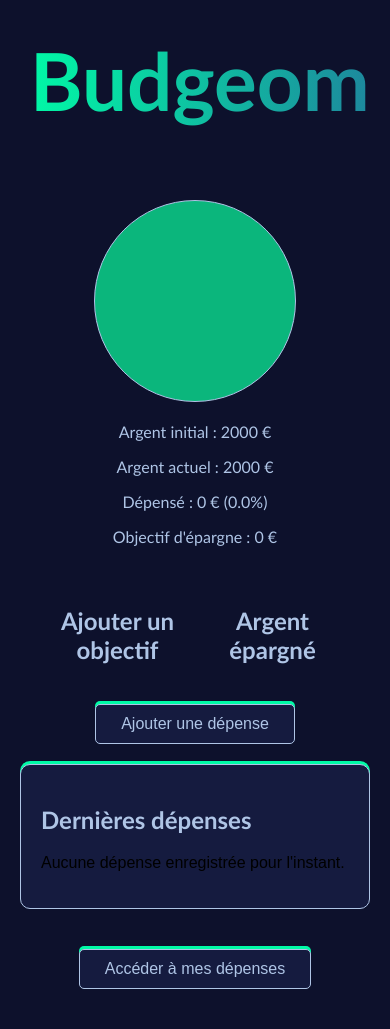
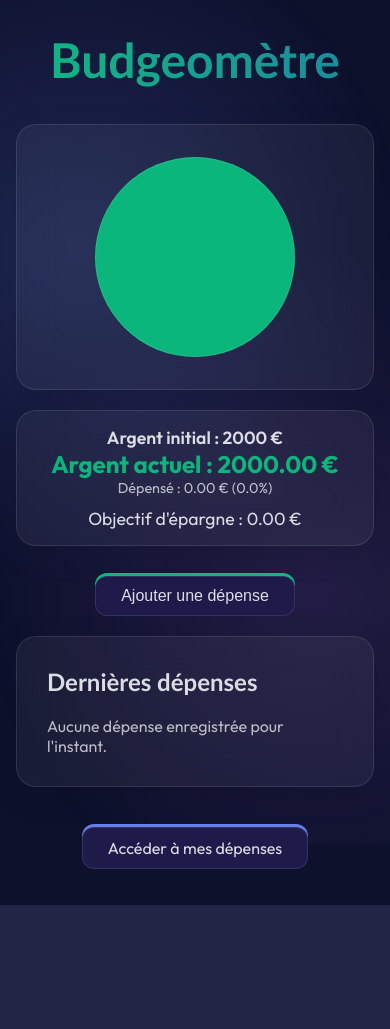
Before and after one commit to aferrah/Budgeometre, a Flask app: page / in a window 390 px wide; the page is wider, and only the part inside the window is pictured. After the commit the page ends 905 px from the top of that part, so only its background shows below. Run offline with Flask 3, Linux system fonts and the light colour scheme; data that the repository does not hold is empty.

Commit message:
ajout d'une route à app.py pour aller au dashboard depuis la page de garde création d'une page html de base pour l'héritage

```diff
--- a/app.py
+++ b/app.py
@@ -4,22 +4,17 @@ from datetime import datetime
 
 app = Flask(__name__)
 
-# --- CONFIG BD ---
-# Fichier SQLite local : budget.db dans ton projet
 app.config["SQLALCHEMY_DATABASE_URI"] = "sqlite:///budget.db"
 app.config["SQLALCHEMY_TRACK_MODIFICATIONS"] = False
 
 db = SQLAlchemy(app)
 
-# --- MODELES BD ---
 
 class Categorie(db.Model):
     __tablename__ = "CATEGORIE"
-
     idCategorie = db.Column(db.Integer, primary_key=True)
     nom = db.Column(db.String(50), nullable=False)
     description = db.Column(db.String(255))
-
     transactions = db.relationship("Transaction", back_populates="categorie")
     objectifs = db.relationship("Objectif", back_populates="categorie")
 
@@ -29,21 +24,17 @@ class Categorie(db.Model):
 
 class Transaction(db.Model):
     __tablename__ = "TRANSACTION"
-
     idTransaction = db.Column(db.Integer, primary_key=True)
     montant = db.Column(db.Numeric(15, 2), nullable=False)
     dateTransaction = db.Column(db.DateTime, nullable=False, default=datetime.utcnow)
     titre = db.Column(db.String(100), nullable=False)
     commentaire = db.Column(db.String(255))
-
     idCategorie = db.Column(
         db.Integer,
         db.ForeignKey("CATEGORIE.idCategorie", ondelete="RESTRICT"),
         nullable=False,
     )
-
     categorie = db.relationship("Categorie", back_populates="transactions")
-
     __table_args__ = (
         db.Index("idx_transaction_date", "dateTransaction"),
         db.Index("idx_transaction_categorie", "idCategorie"),
@@ -55,55 +46,39 @@ class Transaction(db.Model):
 
 class Objectif(db.Model):
     __tablename__ = "OBJECTIF"
-
     idObjectif = db.Column(db.Integer, primary_key=True)
     montant = db.Column(db.Numeric(15, 2), nullable=False)
     description = db.Column(db.String(255))
-    frequence = db.Column(db.String(20))  # 'mensuel', 'annuel', etc.
+    frequence = db.Column(db.String(20))
     dateDebut = db.Column(db.DateTime)
     dateFin = db.Column(db.DateTime)
-
     idCategorie = db.Column(
         db.Integer,
         db.ForeignKey("CATEGORIE.idCategorie", ondelete="RESTRICT"),
         nullable=False,
     )
-
     categorie = db.relationship("Categorie", back_populates="objectifs")
 
     def __repr__(self):
         return f"<Objectif {self.description} {self.montant}>"
 
 
-# --- ROUTES FLASK SIMPLES ---
-
 @app.route("/")
 def home():
     argentInitial = 2000
-    # Récupère des données depuis la base et les envoie au template
-    # - dernières transactions (10)
     transactions = (
         Transaction.query.order_by(Transaction.dateTransaction.desc()).limit(10).all()
     )
-
-    # - somme totale des transactions (montants négatifs = dépenses)
     total_transactions = db.session.query(db.func.coalesce(db.func.sum(Transaction.montant), 0)).scalar()
-
-    # - argentActuel = argentInitial + somme des transactions
-    argentActuel = float(argentInitial) + float(total_transactions) if total_transactions is not None else float(argentInitial)
-
-    # - totaux par catégorie (nom, somme)
+    argentActuel = float(argentInitial) + float(total_transactions) if total_transactions is not None else float(
+        argentInitial)
     category_totals = (
         db.session.query(Categorie.nom, db.func.coalesce(db.func.sum(Transaction.montant), 0))
         .join(Transaction)
         .group_by(Categorie.idCategorie)
         .all()
     )
-
-    # - objectifs
     objectifs = Objectif.query.all()
-
-    # - somme des objectifs (pour l'UI)
     objectif_total = db.session.query(db.func.coalesce(db.func.sum(Objectif.montant), 0)).scalar()
 
     return render_template(
@@ -117,10 +92,13 @@ def home():
     )
 
 
+@app.route("/dashboard")
+def budget_dashboard():
+    return render_template("budget-dashboard.html")
+
+
 @app.route("/init-test")
 def init_test():
-    """Crée plusieurs catégories, transactions et objectifs pour tester."""
-    # 1) Créer les catégories
     cat_alimentation = Categorie(nom="Alimentation", description="Courses, restos, etc.")
     cat_transport = Categorie(nom="Transport", description="Essence, transports publics")
     cat_loisirs = Categorie(nom="Loisirs", description="Cinéma, activités")
@@ -128,14 +106,15 @@ def init_test():
     db.session.add_all([cat_alimentation, cat_transport, cat_loisirs])
     db.session.commit()
 
-    # 2) Créer plusieurs transactions
     transactions_data = [
-        Transaction(titre="Courses supermarché", montant=-45.30, categorie=cat_alimentation, commentaire="Courses hebdo"),
+        Transaction(titre="Courses supermarché", montant=-45.30, categorie=cat_alimentation,
+                    commentaire="Courses hebdo"),
         Transaction(titre="Restaurant", montant=-28.50, categorie=cat_alimentation, commentaire="Déjeuner en famille"),
         Transaction(titre="Essence", montant=-60.00, categorie=cat_transport, commentaire="Plein d'essence"),
         Transaction(titre="Ticket bus", montant=-15.00, categorie=cat_transport, commentaire="Abonnement mensuel"),
         Transaction(titre="Cinéma", montant=-12.00, categorie=cat_loisirs, commentaire="Film avec amis"),
-        Transaction(titre="Courses Leclerc", montant=-38.75, categorie=cat_alimentation, commentaire="Courses principales"),
+        Transaction(titre="Courses Leclerc", montant=-38.75, categorie=cat_alimentation,
+                    commentaire="Courses principales"),
         Transaction(titre="Café", montant=-5.50, categorie=cat_alimentation, commentaire="Pause café au travail"),
     ]
 
@@ -143,7 +122,6 @@ def init_test():
         db.session.add(tr)
     db.session.commit()
 
-    # 3) Créer des objectifs
     obj_alimentation = Objectif(
         montant=250,
         description="Budget alimentation mensuel",
@@ -165,7 +143,6 @@ def init_test():
 
 @app.route("/transactions")
 def list_transactions():
-    """Afficher toutes les transactions en texte brut."""
     transactions = Transaction.query.order_by(Transaction.dateTransaction.desc()).all()
     lignes = []
     for t in transactions:
@@ -173,10 +150,7 @@ def list_transactions():
     return "<br>".join(lignes) if lignes else "Aucune transaction pour l'instant."
 
 
-# --- LANCEMENT DE L'APP ---
-
 if __name__ == "__main__":
     with app.app_context():
-        # crée les tables si elles n'existent pas
         db.create_all()
     app.run(debug=True)
--- a/static/css/base.css
+++ b/static/css/base.css
@@ -1,19 +1,66 @@
+* {
+    margin: 0;
+    padding: 0;
+    box-sizing: border-box;
+}
+
+:root {
+    --primary: #667eea;
+    --secondary: #764ba2;
+    --success: #10b981;
+    --warning: #f59e0b;
+    --danger: #ef4444;
+    --dark: #1e1b4b;
+    --light: #f8fafc;
+    --glass-bg: rgba(255, 255, 255, 0.05);
+    --glass-border: rgba(255, 255, 255, 0.1);
+    --text-color: #dcdde4;
+}
+
 body {
-
     margin: 0;
-    padding: 20px;
+    padding: 2rem;
     min-height: 100vh;
     display: flex;
+    flex-direction: column;
     background: #0D112C;
-    flex-direction: column;
-    background-attachment: fixed;
-    font-family: Arial, sans-serif;
+    font-family: 'Outfit', sans-serif;
+    position: relative;
+    overflow-x: hidden;
 }
+
+body::before {
+    content: '';
+    position: fixed;
+    top: 0;
+    left: 0;
+    right: 0;
+    bottom: 0;
+    background:
+        radial-gradient(circle at 20% 30%, rgba(102, 126, 234, 0.3) 0%, transparent 50%),
+        radial-gradient(circle at 80% 70%, rgba(118, 75, 162, 0.3) 0%, transparent 50%);
+    animation: gradient 15s ease infinite;
+    pointer-events: none;
+}
+
+@keyframes gradient {
+    0%, 100% { opacity: 1; }
+    50% { opacity: 0.7; }
+}
+
+.container {
+    max-width: 1200px;
+    margin: 0 auto;
+    position: relative;
+    z-index: 1;
+    width: 100%;
+}
+
 h1 {
     text-align: center;
     font-size: 5rem;
     font-family: "Gill Sans MT", cursive;
-    background: linear-gradient(90deg, #00FBA6, #1D889D);
+    background: linear-gradient(90deg, var(--success), #1D889D);
     -webkit-background-clip: text;
     -webkit-text-fill-color: transparent;
     line-height: 1;
@@ -22,8 +69,27 @@ h1 {
 }
 h2 {
     font-family: "Gill Sans MT", cursive;
-    color: #afc5e6;
+    color: var(--text-color);
+    margin-bottom: 20px;
 }
+
+.glass-card {
+    background: var(--glass-bg);
+    backdrop-filter: blur(20px);
+    -webkit-backdrop-filter: blur(20px);
+    border: 1px solid var(--glass-border);
+    border-radius: 20px;
+    padding: 2rem;
+    box-shadow: 0 8px 32px rgba(0, 0, 0, 0.1);
+    transition: all 0.3s ease;
+}
+
+.glass-card:hover {
+    transform: translateY(-5px);
+    box-shadow: 0 12px 48px rgba(0, 0, 0, 0.2);
+    border-color: rgba(255, 255, 255, 0.2);
+}
+
 .content-row {
     display: flex;
     justify-content: space-between;
@@ -31,14 +97,13 @@ h2 {
     max-width: 1200px;
     margin: 40px auto 0;
     padding: 0 20px;
-    color: #dcdde4;
+    color: var(--text-color);
 }
 .left, .right {
     flex: 1;
     text-align: center;
 }
 .center {
-    flex: 1;
     display: flex;
     justify-content: center;
     align-items: center;
@@ -46,77 +111,89 @@ h2 {
 .pie-chart {
     position: relative;
     z-index: 1;
-    margin-top: 40px;
     width: 200px;
     height: 200px;
     border-radius: 50%;
-    background: conic-gradient(#0bb67c 0% 60%, transparent 60% 100%);
-    border: 1px solid #afc5e6;
+    border: 1px solid var(--glass-border);
+}
+.budget-info {
+    text-align: center;
+    color: var(--text-color);
+    margin: 20px 0;
+    font-family: 'Outfit', sans-serif;
 }
 .add-expense-container {
     text-align: center;
     margin: 20px 0;
 }
 .add-expense-btn {
-    background-color: #151B3F;
-    color: #afc5e6;
+    background-color: var(--dark);
+    color: var(--text-color);
     padding: 10px 25px;
-    border-radius: 5px;
+    border-radius: 12px;
     cursor: pointer;
     font-size: 16px;
-    box-shadow: 0 -3px 0 0 #00FBA6;
-    border: 1px solid #afc5e6;
+    box-shadow: 0 -3px 0 0 var(--success);
+    border: 1px solid var(--glass-border);
+    transition: all 0.3s ease;
 }
 .add-expense-btn:hover {
-    background-color: #afc5e6;
-    color: #151B3F;
+    background-color: var(--glass-border);
+    color: var(--success);
 }
+
 .add-expense-container a {
-    background-color: #151B3F;
-    color: #afc5e6;
+    background-color: var(--dark);
+    color: var(--text-color);
     padding: 10px 25px;
-    border-radius: 5px;
+    border-radius: 12px;
     cursor: pointer;
     font-size: 16px;
-    box-shadow: 0 -3px 0 0 #00FBA6;
-    border: 1px solid #afc5e6;
+    box-shadow: 0 -3px 0 0 var(--primary);
+    border: 1px solid var(--glass-border);
     text-decoration: none;
     display: inline-block;
+    transition: all 0.3s ease;
 }
 .add-expense-container a:hover {
-    background-color: #afc5e6;
-    color: #151B3F;
+    background-color: var(--glass-border);
+    color: var(--primary);
 }
+
 .recent-expenses {
     max-width: 1200px;
     margin: 0 auto 40px;
-    padding: 20px;
-    border: 1px solid #afc5e6;
-    border-radius: 10px;
-    background-color: #151B3F;
-    box-shadow: 0 -3px 0 0 #00FBA6;
 }
 .recent-expenses table {
     width: 100%;
     border-collapse: collapse;
 }
 th {
-    color: #afc5e6;
+    color: var(--text-color);
+    font-weight: 600;
 }
 .recent-expenses th, .recent-expenses td {
-    padding: 10px;
-    border: 1px solid #ccc;
+    padding: 12px;
+    border: 1px solid rgba(255, 255, 255, 0.1);
     text-align: left;
 }
 td {
-    color: #afc5e6;
+    color: var(--text-color);
+    font-family: 'JetBrains Mono', monospace;
 }
 footer a:hover {
     text-decoration: underline;
 }
-.budget-info {
-    text-align: center;
-    color: #afc5e6;
-    margin: 20px 0;
-    font-family: "Gill Sans MT", cursive;
+
+.recent-expenses p {
+    color: rgba(255, 255, 255, 0.7);
 }
+
+@media (max-width: 768px) {
+    body {
+        padding: 1rem;
+    }
+    h1 {
+        font-size: 3rem;
+    }
+}
--- /dev/null
+++ b/templates/base.html
@@ -0,0 +1,35 @@
+<!DOCTYPE html>
+<html lang="fr">
+<head>
+    <meta charset="UTF-8">
+    <meta name="viewport" content="width=device-width, initial-scale=1.0">
+    <title>{% block title %}Budgeomètre{% endblock %}</title>
+
+    <link rel="preconnect" href="https://fonts.googleapis.com">
+    <link rel="preconnect" href="https://fonts.gstatic.com" crossorigin>
+    <link href="https://fonts.googleapis.com/css2?family=Outfit:wght@300;400;600;700&family=JetBrains+Mono:wght@400;600&display=swap" rel="stylesheet">
+
+    <link rel="stylesheet" href="{{ url_for('static', filename='css/base.css') }}">
+
+    {% block head_extra %}{% endblock %}
+
+</head>
+<body>
+    <div class="container">
+        <header>
+            <h1>Budgeomètre</h1>
+            {% block header_content %}{% endblock %}
+        </header>
+
+        <main>
+            {% block content %}{% endblock %}
+        </main>
+
+        <footer>
+            {% block footer %}{% endblock %}
+        </footer>
+    </div>
+
+    {% block scripts %}{% endblock %}
+</body>
+</html>
--- a/templates/index.html
+++ b/templates/index.html
@@ -1,35 +1,20 @@
-<!DOCTYPE html>
-<html lang="fr">
-<head>
-    <meta charset="UTF-8">
-    <title>Budgeomètre</title>
-    <link rel="stylesheet" href="{{ url_for('static', filename='css/base.css') }}">
-</head>
-<body>
-    <header>
-        <h1>Budgeomètre</h1>
-    </header>
+{% extends "base.html" %}
 
-    <main>
-        <div class="center">
+{% block title %}Budgeomètre - Accueil{% endblock %}
+
+{% block content %}
+    <div class="center glass-card" style="margin-bottom: 20px;">
         <div class="pie-chart" id="pieChart"></div>
     </div>
-        <div class="budget-info" id="budgetInfo">
-            <!-- Les infos seront affichées ici par JavaScript -->
+
+    <div class="budget-info glass-card" id="budgetInfo" style="padding: 15px; margin-bottom: 30px;">
     </div>
-        <section class="content-row">
-            <div class="left">
-                <h2>Ajouter un objectif</h2>
-            </div>
-            <div class="right">
-                <h2>Argent épargné</h2>
-            </div>
-        </section>
+
     <div class="add-expense-container">
         <button class="add-expense-btn">Ajouter une dépense</button>
     </div>
 
-        <section class="recent-expenses">
+    <section class="recent-expenses glass-card" style="padding: 30px;">
         <h2>Dernières dépenses</h2>
         {% if transactions %}
             <table>
@@ -51,34 +36,33 @@
                 </tbody>
             </table>
         {% else %}
-                <p>Aucune dépense enregistrée pour l'instant.</p>
+            <p style="color: rgba(255, 255, 255, 0.7);">Aucune dépense enregistrée pour l'instant.</p>
         {% endif %}
     </section>
+
     <div class="add-expense-container">
-            <a href="">Accéder à mes dépenses</a>
+        <a href="{{ url_for('budget_dashboard') }}">Accéder à mes dépenses</a>
     </div>
-    </main>
+{% endblock %}
 
-    <footer></footer>
-
+{% block scripts %}
     <script>
         var argentInitial = {{ argentInitial }};
         var argentActuel = {{ argentActuel }};
         var objectifEpargne = {{ objectifEpargne }};
 
         const pourcentageRestant = Math.min(100, Math.max(0, (argentActuel / (argentInitial || 1)) * 100));
-        const couleur = argentActuel >= argentInitial ? '#0bb67c' : '#ff4d4d';
+        const couleur = argentActuel >= argentInitial ? '#0bb67c' : '#ef4444';
 
         const pieChart = document.getElementById('pieChart');
         pieChart.style.background = `conic-gradient(${couleur} 0% ${pourcentageRestant}%, transparent ${pourcentageRestant}% 100%)`;
 
         const budgetInfo = document.getElementById('budgetInfo');
         budgetInfo.innerHTML = `
-            <p>Argent initial : ${argentInitial} €</p>
-            <p>Argent actuel : ${argentActuel} €</p>
-            <p>Dépensé : ${argentInitial - argentActuel} € (${(100 - pourcentageRestant).toFixed(1)}%)</p>
-            <p>Objectif d'épargne : ${objectifEpargne} €</p>
+            <p style="font-size: 1.1rem; font-weight: 600;">Argent initial : ${argentInitial} €</p>
+            <p style="font-size: 1.5rem; font-weight: 700; color: ${couleur};">Argent actuel : ${argentActuel.toFixed(2)} €</p>
+            <p style="font-size: 0.9rem; color: rgba(255, 255, 255, 0.7);">Dépensé : ${(argentInitial - argentActuel).toFixed(2)} € (${(100 - pourcentageRestant).toFixed(1)}%)</p>
+            <p style="font-size: 1.1rem; margin-top: 10px;">Objectif d'épargne : ${objectifEpargne.toFixed(2)} €</p>
         `;
     </script>
-</body>
-</html>
+{% endblock %}
```
Also changed, not shown: templates/budget-dashboard.html (+14 -30 lines). Lines whose indentation alone changed are shown as unchanged.
